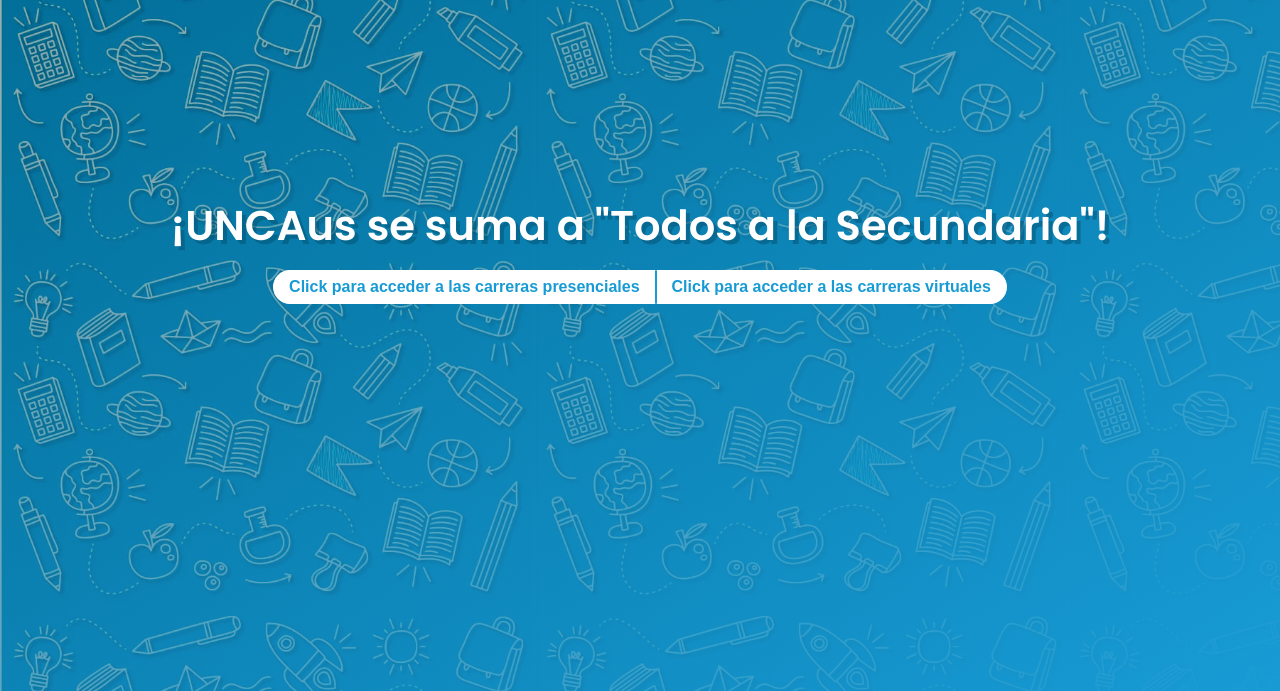
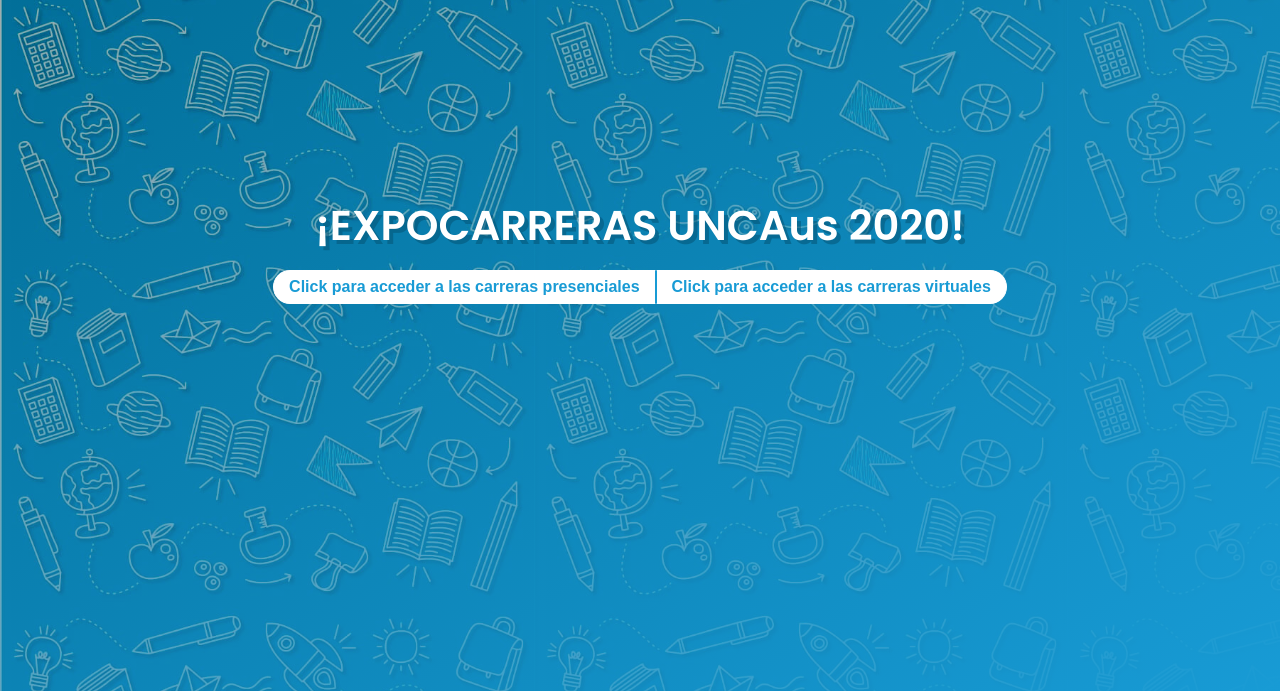
Before and after one commit to LeandroGabrielAyala/expocarreras, a plain HTML site: page index.html in a window 1280 px wide. Shown: the part 109-800 px from the top of the page. Drawn offline with Linux system fonts and the light colour scheme.

Commit message:
Cambio de titulo

```diff
--- a/index.html
+++ b/index.html
@@ -3,7 +3,7 @@
 <head>
 	<meta charset="UTF-8">
 	<meta name="viewport" content="width=device-width, initial-scale=1.0">
-	<title>¡UNCAus se suma a "Todos a la Secundaria"!</title>
+	<title>¡EXPOCARRERAS UNCAus 2020!</title>
 	<link href="favicon.ico" rel="shortcut icon" type="image/vnd.microsoft.icon">
 
 	<link rel="stylesheet" href="style.css">
@@ -22,7 +22,7 @@
 
 	<header>
 		<div class="content">
-			<h1>¡UNCAus se suma a "Todos a la Secundaria"!</h1>
+			<h1>¡EXPOCARRERAS UNCAus 2020!</h1>
 			<div class="buttonContent">
 				<button class="buttonP" onclick="openCarrerasP()">Click para acceder a las carreras presenciales</button>
 				<button class="buttonV" onclick="openCarrerasV()">Click para acceder a las carreras virtuales</button>
```
